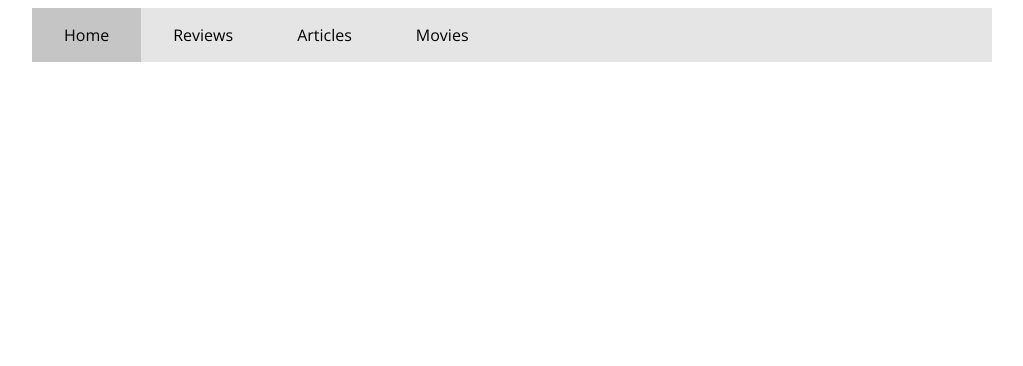
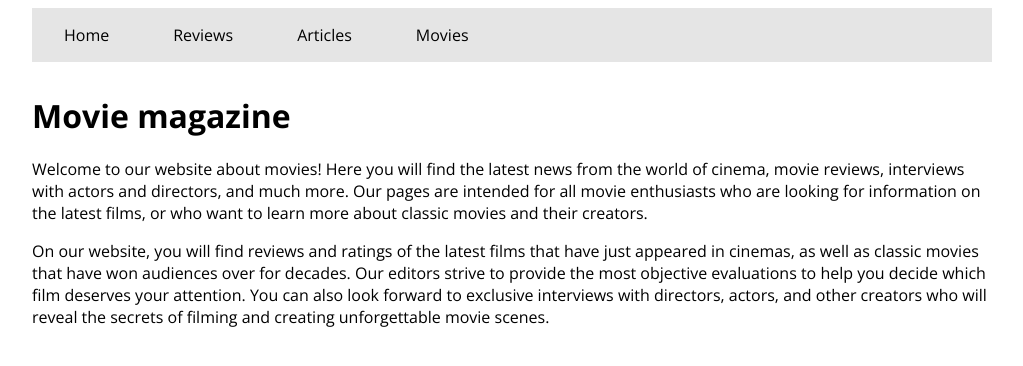
Before and after one commit to LucieSt/projekt-filmovy-magazin, a React app: page / in a window 1280 px wide. Shown: the top 366 px of the page, without its empty margins (128-1151 px from the left). Built offline with nearby package versions, Linux system fonts and the light colour scheme.

Commit message:
basic router is working

```diff
--- /dev/null
+++ b/src/Components/ErrorPage/error-page.jsx
@@ -0,0 +1,12 @@
+import React from "react";
+
+const ErrorPage = () => {
+	return (
+		<div className="container">
+			<h1>Error 404</h1>
+			<p>This page does not exist</p>
+		</div>
+	)
+};
+
+export default ErrorPage;
--- a/src/index.html
+++ b/src/index.html
@@ -4,7 +4,7 @@
     <meta charset="UTF-8" />
     <meta name="viewport" content="width=device-width, initial-scale=1.0" />
 
-    <title>React webová aplikace</title>
+    <title>Movie magazine</title>
   </head>
   <body>
     <div id="app"></div>
--- a/src/index.jsx
+++ b/src/index.jsx
@@ -1,31 +1,55 @@
 import React from 'react';
 import { createRoot } from 'react-dom/client';
-import { createBrowserRouter, Outlet } from 'react-router-dom';
+import { createBrowserRouter, RouterProvider, Link, Outlet } from 'react-router-dom';
 import Home from './Components/Home/home';
 import Articles from './Components/Articles/articles';
 import Movies from './Components/Movies/movies';
 import Reviews from './Components/Reviews/reviews';
+import ErrorPage from './Components/ErrorPage/error-page';
 import './style.css';
 
 const App = () => {
   return (
     <div className="container">
-
       <nav className="menu">
-        <a href="index.html" className="active">Home</a>
-        <a href="reviews.html">Reviews</a>
-        <a href="articles.html">Articles</a>
-        <a href="movies.html">Movies</a>
+        <Link to="/">Home</Link>
+        <Link to="/reviews">Reviews</Link>
+        <Link to="/articles">Articles</Link>
+        <Link to="/movies">Movies</Link>
       </nav>
-
       <main>
         <Outlet />
       </main>
-
     </div>
   );
 };
 
+const router = createBrowserRouter([
+  {
+    path: "/",
+    element: <App />,
+    errorElement: <ErrorPage />,
+    children: [
+      {
+        path: "/",
+        element: <Home />,
+      },
+      {
+        path: "/reviews",
+        element: <Reviews />,
+      },
+      {
+        path: "/articles",
+        element: <Articles />,
+      },
+      {
+        path: "/movies",
+        element: <Movies />,
+      },
+    ],
+  },
+])
+
 createRoot(
   document.querySelector('#app'),
-).render(<App />);
+).render(<RouterProvider router={router} />);
```
